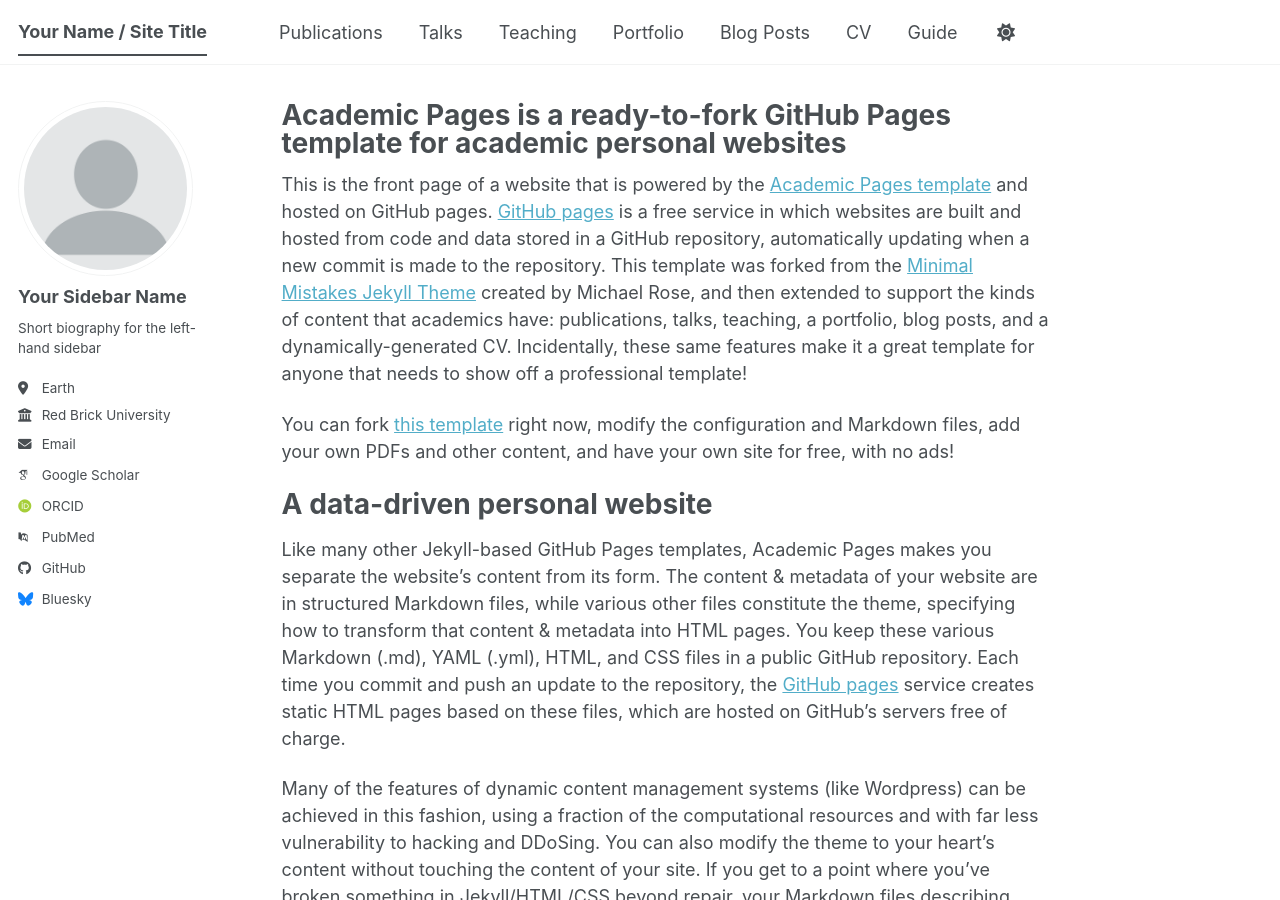
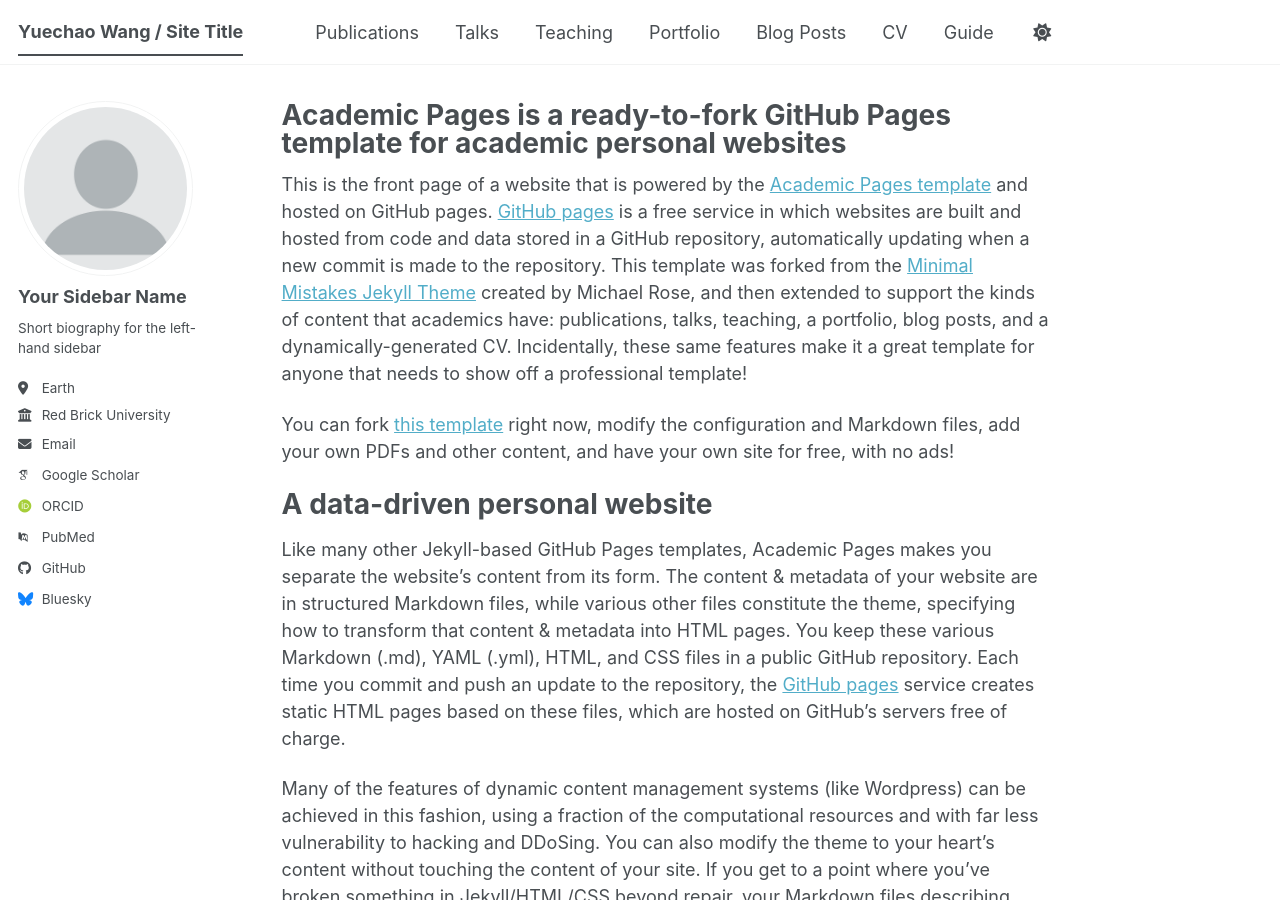
Before and after one commit to wyccc-my/wyccc-my.github.io, a Jekyll site: the page built from _pages/about.md, in a window 1280 px wide and 900 px high. Built offline with Jekyll 4.4.1, drawn with Linux system fonts in a browser that asks for light colours; some web fonts are replaced; a script bundle is joined from its source files by our own code; library files that are not in the unit come from our copies.

Commit message:
Update _config.yml

```diff
--- a/_config.yml
+++ b/_config.yml
@@ -9,7 +9,7 @@
 # Basic Site Settings
 locale                   : "en-US"
 site_theme               : "default" # The available themes options are "default", "air", "sunrise", "mint", "dirt" and "contrast"
-title                    : "Your Name / Site Title"
+title                    : "Yuechao Wang / Site Title"
 title_separator          : "-"
 name                     : &name "Your Name"
 description              : &description "Your Name's academic portfolio"   # Update this with a general description of your site, this is the default if not overridden by a page
```
